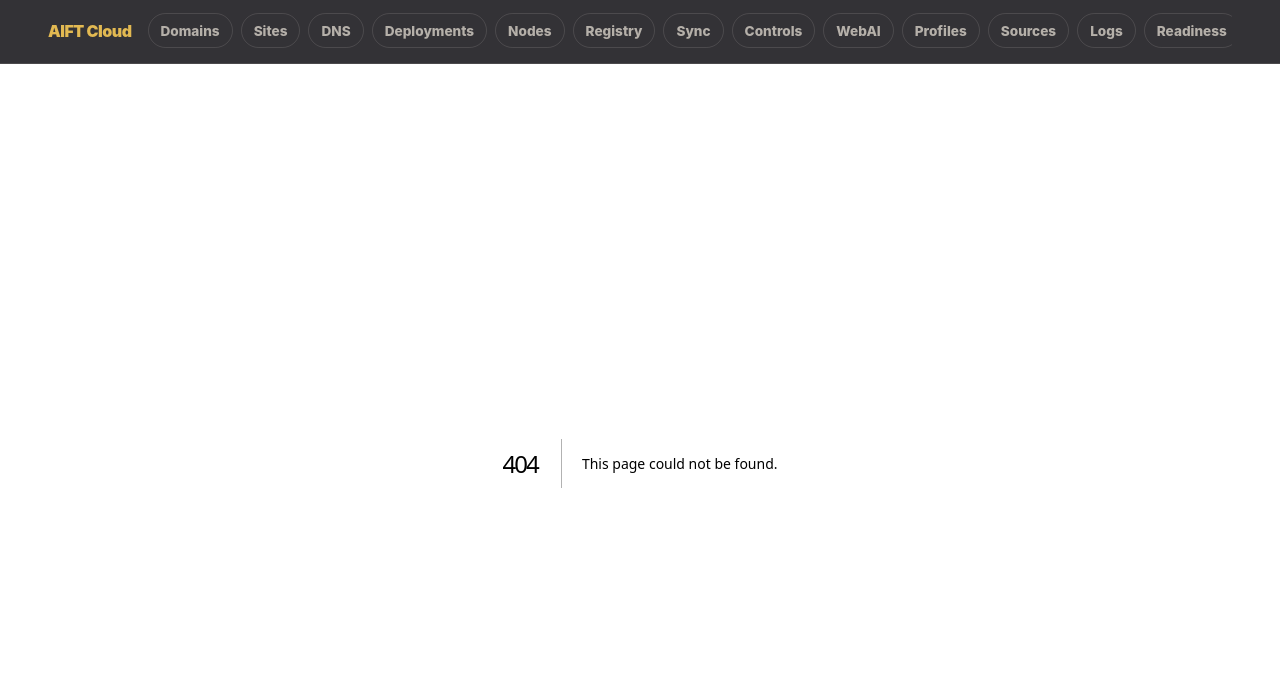
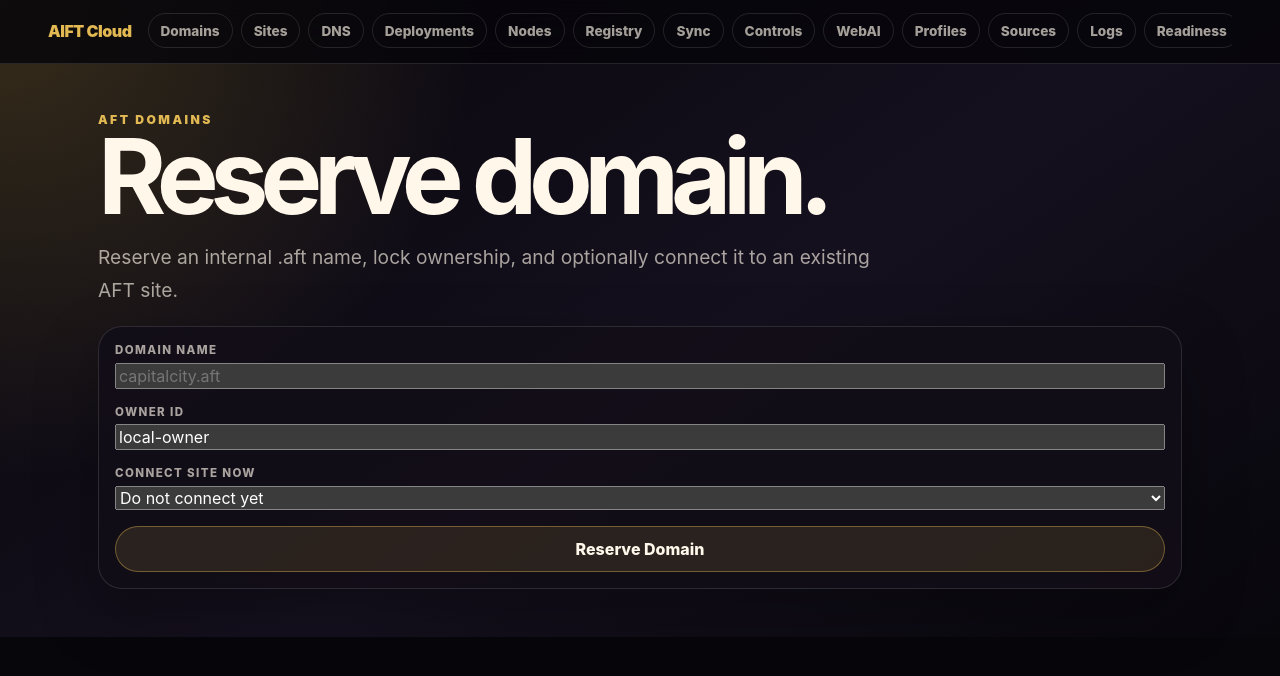
Before and after one commit to AIFreedomTrustFederation/VPS, a Next.js app in the folder apps/aift-dashboard/: page /domains/new in a window 1280 px wide. Before the commit this address had no page. Shown: the top 676 px of the page. Built offline with nearby package versions, Linux system fonts and the light colour scheme.

Commit message:
Add domain reservation workflow

```diff
--- /dev/null
+++ b/apps/aift-dashboard/app/domains/new/page.tsx
@@ -0,0 +1,49 @@
+import { redirect } from 'next/navigation';
+import { reserveDomain } from '@/lib/domain-registry';
+import { listNativeSites } from '@/lib/native-site-registry';
+
+async function reserveDomainAction(formData: FormData) {
+  'use server';
+
+  const connectedSiteId = String(formData.get('connectedSiteId') || '');
+  const domain = await reserveDomain({
+    domainName: String(formData.get('domainName') || ''),
+    ownerId: String(formData.get('ownerId') || 'local-owner'),
+    connectedSiteId: connectedSiteId || undefined
+  });
+
+  redirect('/domains/' + domain.domainName);
+}
+
+export default async function NewDomainPage() {
+  const sites = await listNativeSites();
+
+  return (
+    <main className="page">
+      <section className="hero">
+        <p className="eyebrow">AFT Domains</p>
+        <h1>Reserve domain.</h1>
+        <p className="lead">Reserve an internal .aft name, lock ownership, and optionally connect it to an existing AFT site.</p>
+      </section>
+
+      <form action={reserveDomainAction} className="card metric" style={{ display: 'grid', gap: '1rem' }}>
+        <label className="grid" style={{ gap: '.35rem' }}>
+          <span>Domain name</span>
+          <input name="domainName" required minLength={3} placeholder="capitalcity.aft" />
+        </label>
+        <label className="grid" style={{ gap: '.35rem' }}>
+          <span>Owner ID</span>
+          <input name="ownerId" defaultValue="local-owner" required />
+        </label>
+        <label className="grid" style={{ gap: '.35rem' }}>
+          <span>Connect site now</span>
+          <select name="connectedSiteId" defaultValue="">
+            <option value="">Do not connect yet</option>
+            {sites.map((site) => <option value={site.id} key={site.id}>{site.title} - {site.slug}</option>)}
+          </select>
+        </label>
+        <button className="btn" type="submit">Reserve Domain</button>
+      </form>
+    </main>
+  );
+}
```
